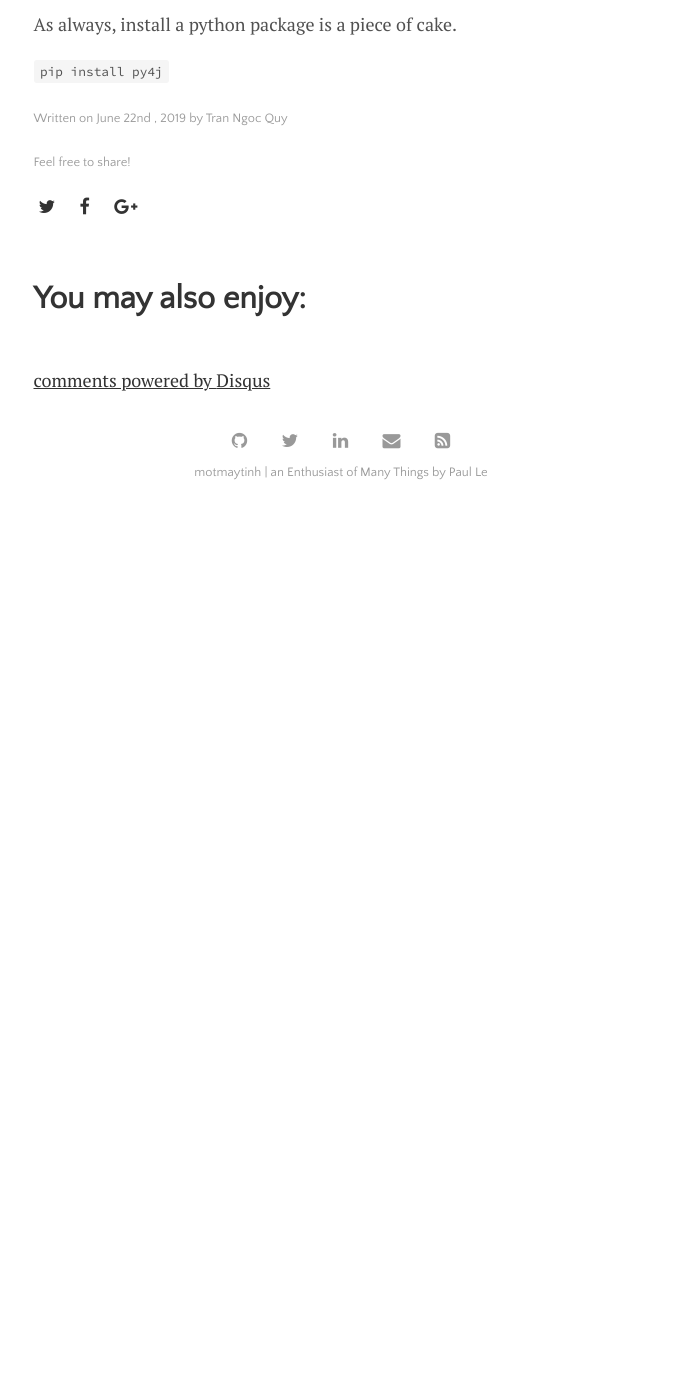
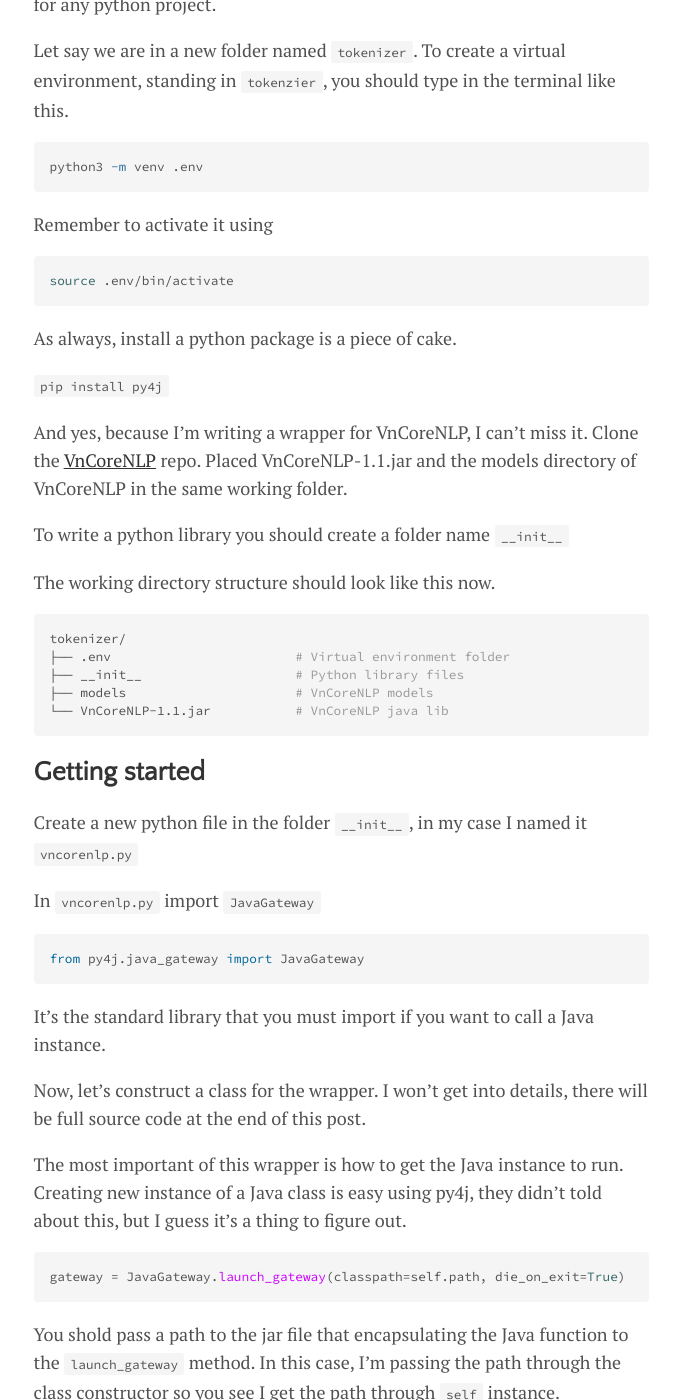
Before and after one commit to motmaytinh/motmaytinh.github.io, a Jekyll site: the page built from _posts/2019-06-22-vncorenlp-pywrapper.md, in a window 1280 px wide and 1400 px high, scrolled down 673 px. Shown: the whole window, without its empty margins (299-976 px from the left). Built offline with Jekyll 4.4.1, drawn with Linux system fonts in a browser that asks for light colours; comment, search, counter and statistics services are not loaded; before the commit the page ends 1191 px from its top, so only the background shows below that; some of the changed text lies outside the part shown.

Commit message:
update post

````diff
--- a/_posts/2019-06-22-vncorenlp-pywrapper.md
+++ b/_posts/2019-06-22-vncorenlp-pywrapper.md
@@ -9,16 +9,78 @@ tags: [ml,nlp,python,java,programming]
 
 When working on my thesis, I have to experiment on different tokenize tool. One of those is [VnCoreNLP](https://github.com/vncorenlp/VnCoreNLP) which is reported to have very high accuracy. The thing is it's written in Java while my pipeline is written in Python. So, I decided to write a python wrapper for it. Let's go.
 
-FYI: If you don't know it yet, the problem of calling others programming language is interoperability. Java can call native function written in C/C++ using JNI.
+FYI: If you don't know it yet, the problem of calling others programming language is interoperability. For example, Java can call native function written in C/C++ using JNI.
 
-# The problem
+## The problem
 
 As I stated before, it's the matter of how to call Java implementation from python. After some consideration, I choose py4j for it simple usage.
 
-# Get started
+## Preparation
 
-## Preparation
+Okay, as a rule of thumb, I always create a create a new virtual environment for any python project.
+
+Let say we are in a new folder named `tokenizer`. To create a virtual environment, standing in `tokenzier`, you should type in the terminal like this.
+
+```bash
+python3 -m venv .env
+```
+
+Remember to activate it using
+
+```bash
+source .env/bin/activate
+```
 
 As always, install a python package is a piece of cake.
 
 `pip install py4j`
+
+And yes, because I'm writing a wrapper for VnCoreNLP, I can't miss it. Clone the [VnCoreNLP](https://github.com/vncorenlp/VnCoreNLP) repo. Placed VnCoreNLP-1.1.jar and the models directory of VnCoreNLP in the same working folder.
+
+To write a python library you should create a folder name `__init__`
+
+The working directory structure should look like this now.
+
+```bash
+tokenizer/
+├── .env                        # Virtual environment folder
+├── __init__                    # Python library files
+├── models                      # VnCoreNLP models
+└── VnCoreNLP-1.1.jar           # VnCoreNLP java lib
+```
+
+## Getting started
+
+Create a new python file in the folder `__init__`, in my case I named it `vncorenlp.py`
+
+In `vncorenlp.py` import `JavaGateway`
+
+```python
+from py4j.java_gateway import JavaGateway
+```
+
+It's the standard library that you must import if you want to call a Java instance.
+
+Now, let's construct a class for the wrapper. I won't get into details, there will be full source code at the end of this post.
+
+The most important of this wrapper is how to get the Java instance to run. Creating new instance of a Java class is easy using py4j, they didn't told about this, but I guess it's a thing to figure out.
+
+```python
+gateway = JavaGateway.launch_gateway(classpath=self.path, die_on_exit=True)
+```
+
+You shold pass a path to the jar file that encapsulating the Java function to the `launch_gateway` method. In this case, I'm passing the path through the class constructor so you see I get the path through `self` instance.
+
+VnCoreNLP require an array of string containing anotators. What to note here is how to create a string list using py4j.
+
+```python
+annotators = gateway.new_array(gateway.jvm.java.lang.String, 1)
+```
+
+The `new_array` function receive first argument as the type of the array, for the `String` type, you can obtain it from `java.lang` library. The lenght of the array is specified in the following arguments. Here I create a 1 element array.
+
+Assigning element to array is easy as it heard.
+
+```python
+annotators[0] = 'wseg'
+```
````
Also changed, not shown: menu/about.md (+0 -1 lines).
